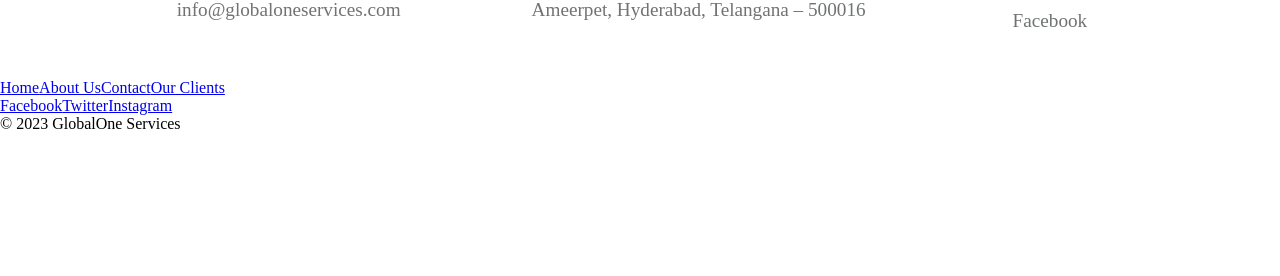
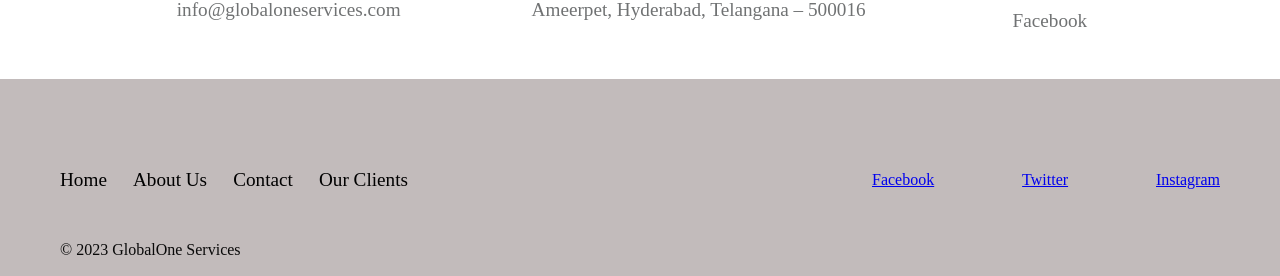
Before and after one commit to ashraf-rahil-shaik/online-exam-portal, a React (Create React App) app: page / in a window 1280 px wide. Shown: the part 2169-2445 px from the top of the page. Before the commit the page ends 2302 px from the top, so only its background shows below. Built offline with nearby package versions, Linux system fonts and the light colour scheme.

Commit message:
added footer in home page

```diff
--- a/src/App.css
+++ b/src/App.css
@@ -34,7 +34,7 @@ li{
   margin-right: 20px;
 }
 
-.login,.home,.signup,.assesment{
+.login,.home,.signup,.assesment,.link{
   text-decoration: none;
   color:black;
   font-size: 1.2rem;
--- a/src/Components/Home.css
+++ b/src/Components/Home.css
@@ -4,9 +4,7 @@
 
 }
 .about{
-background-color:rgba(40, 154, 220, 0.662);
-
-
+background-color:#2894cab4;
 display: flex;
 flex-wrap: wrap;
 flex-direction: column;
@@ -94,3 +92,30 @@ flex-wrap: wrap ;
 .head{
   font-weight: 500;
 }
+.footer-container  {
+  display: flex;
+  justify-content: space-between;
+  flex-direction: column;
+  padding: 20px;
+  background-color: #c2bbbb;
+  color: #090909;
+  height: 20vh;
+}
+
+.both{
+  display: flex;
+  justify-content: space-between;
+  padding: 40px;
+  margin-top: 30px;
+  align-items: center;
+}
+.links-container,.social-links-container{
+  display: flex;
+  justify-content: space-between;
+  width:30%;
+  align-items: center;
+
+}
+.copyright{
+  padding-left:40px;
+}
```
